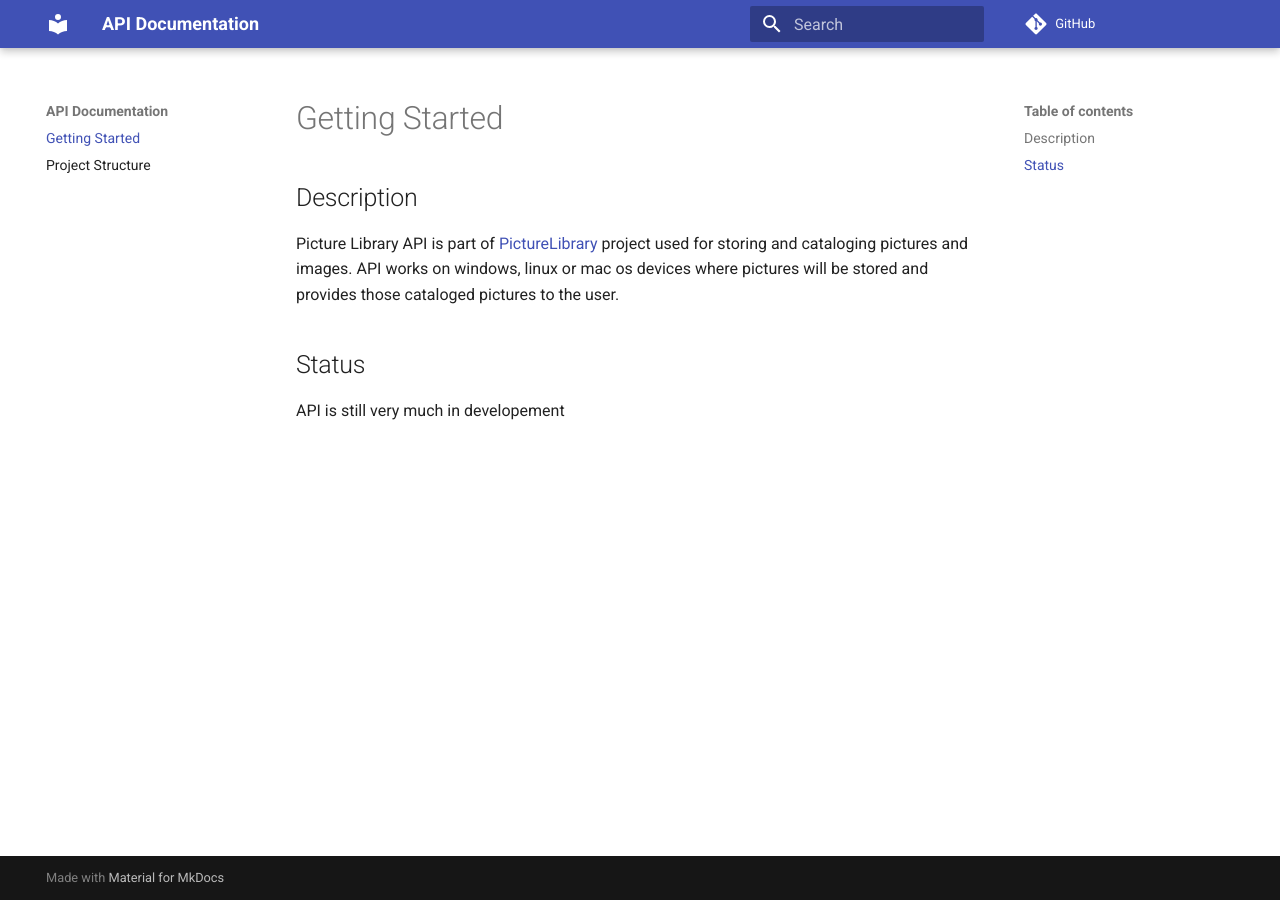
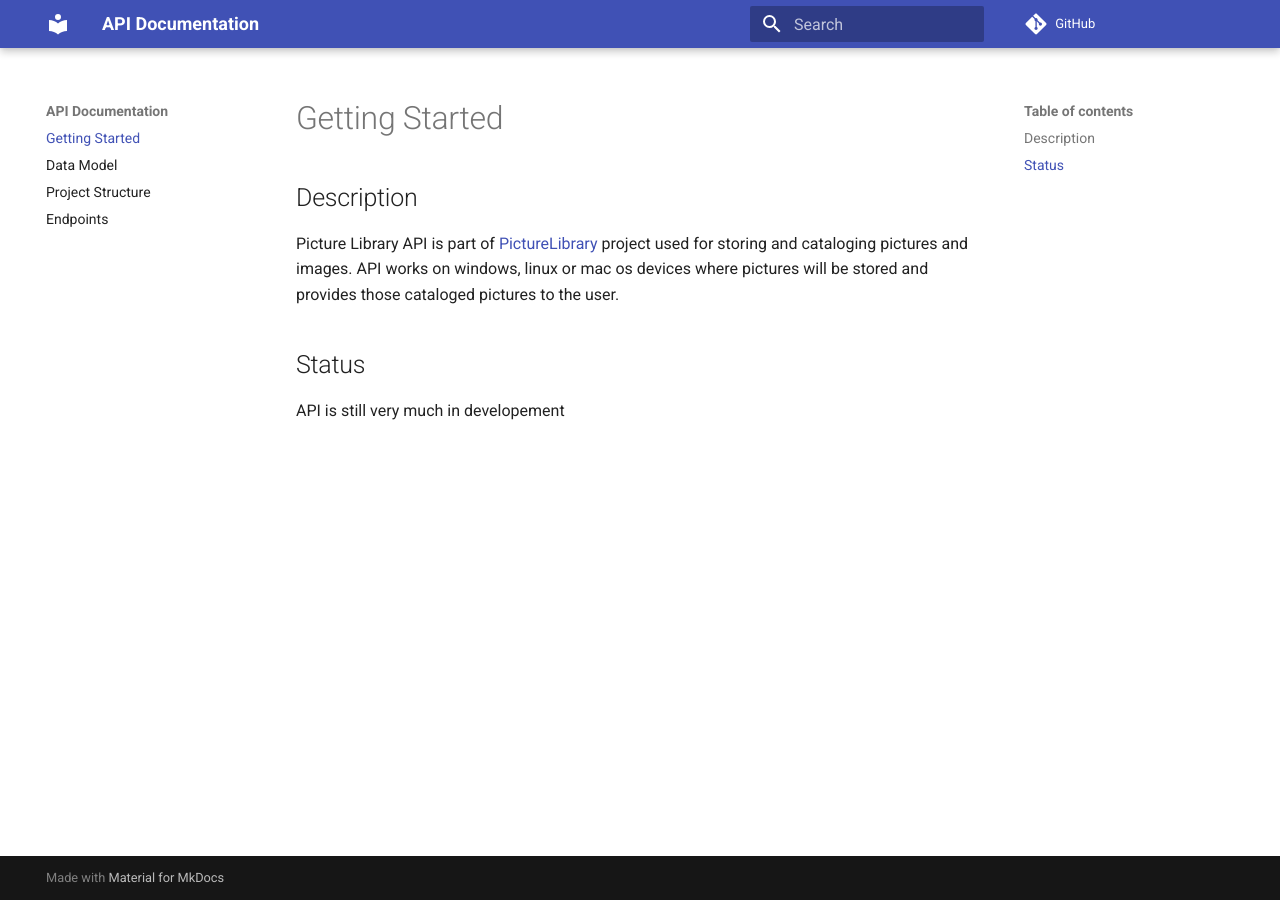
Before and after one commit to TomaszKumiega/PictureLibrary.API.Old, an MkDocs documentation site: the page built from docs/index.md, in a window 1280 px wide. Built offline with MkDocs 1.6.1 and Material for MkDocs 9.7.7, drawn with Linux system fonts in a browser that asks for light colours; comment, search, counter and statistics services are not loaded.

Commit message:
Update mkdocs.yml

```diff
--- a/mkdocs.yml
+++ b/mkdocs.yml
@@ -3,4 +3,6 @@ repo_url: https://github.com/TomaszKumiega/PictureLibrary-API
 theme: material
 nav:
   - 'index.md'
+  - 'data-model.md'
   - 'project_structure.md'
+  - 'endpoints.md'
```
